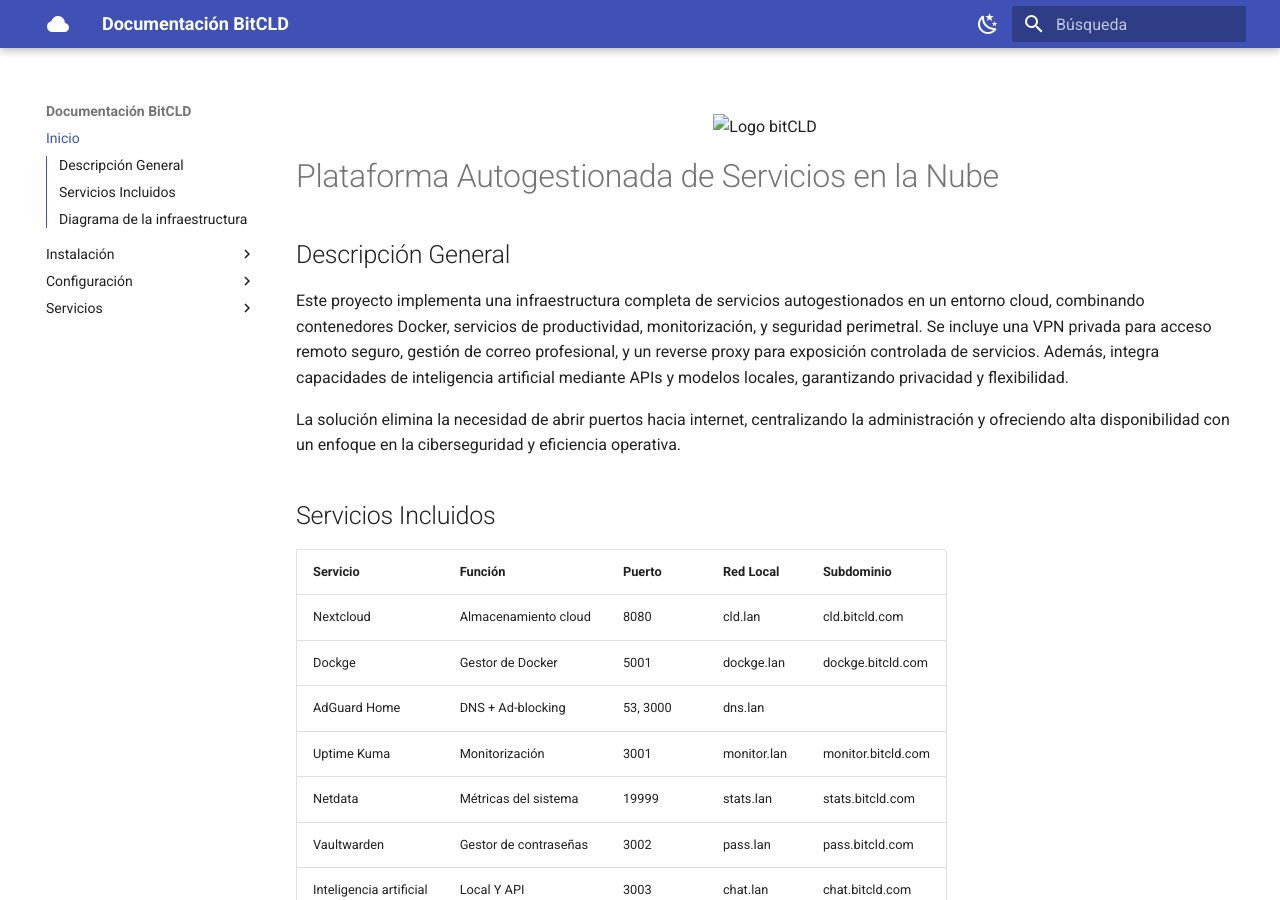
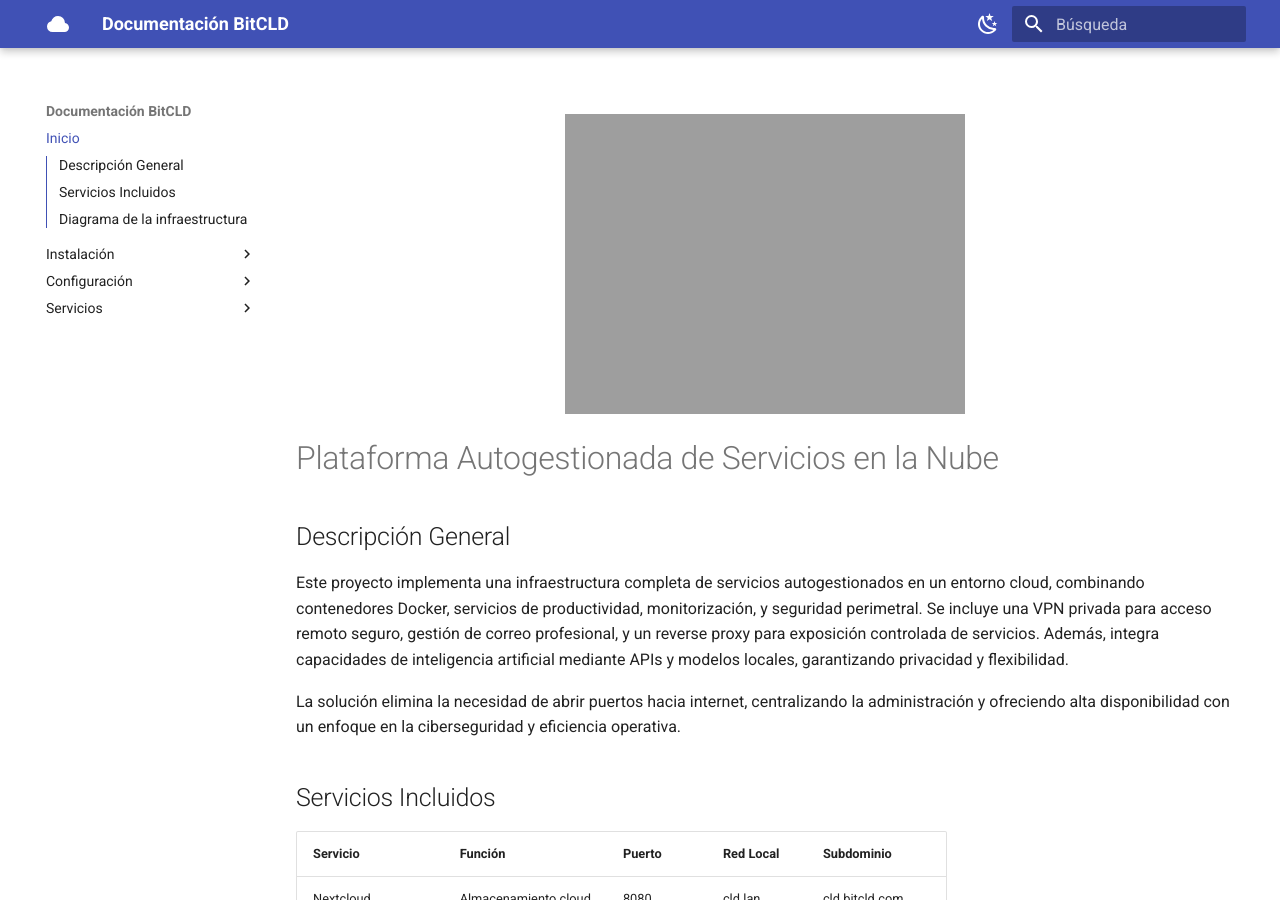
Before and after one commit to ittaidev/documentacion-prueba, an MkDocs documentation site: the page built from docs/index.md, in a window 1280 px wide and 900 px high. Built offline with MkDocs 1.6.1 and Material for MkDocs 9.7.7, drawn with Linux system fonts in a browser that asks for light colours.

Commit message:
Update index.md

```diff
--- a/docs/index.md
+++ b/docs/index.md
@@ -1,5 +1,5 @@
 <p align="center">
-  <img src="{{ base_url }}/assets/img/general/logonobg.png" alt="Logo bitCLD" width="400">
+  <img src="{{ '/assets/img/general/logonobg.png' | relative_url }}" alt="Logo bitCLD" width="400">
 </p>
 
 # Plataforma Autogestionada de Servicios en la Nube
```
